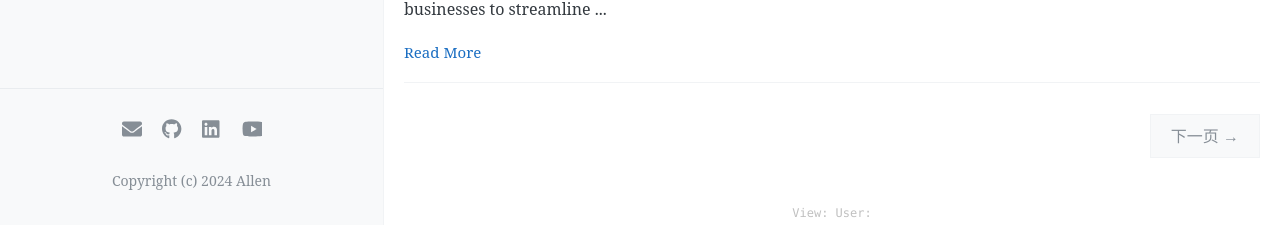
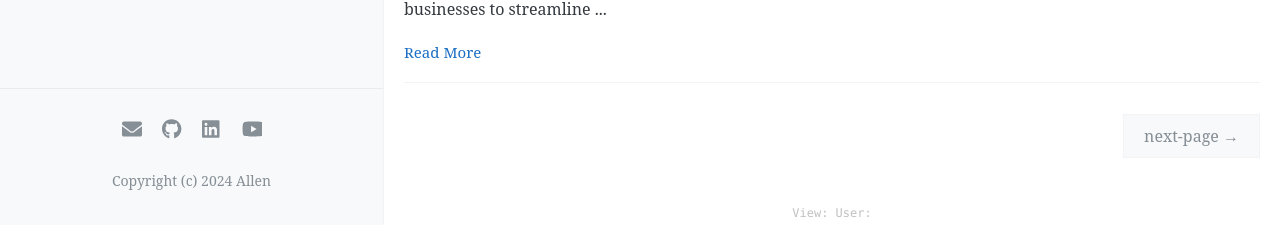
Before and after one commit to haozixin/allenBlog, a Jekyll site: the page built from index.html, in a window 1280 px wide and 900 px high, scrolled down 1827 px. Shown: the part 672-897 px from the top of the window. Built offline with Jekyll 4.4.1, drawn with Linux system fonts in a browser that asks for light colours; the list of posts is cut into pages by our own code; comment, search, counter and statistics services are not loaded.

Commit message:
To english

```diff
--- a/_layouts/post.html
+++ b/_layouts/post.html
@@ -36,14 +36,14 @@
   {% if page.previous.url %}
     <span class="prev" >
       <a href="{{ site.url }}{{ site.baseurl }}{{ page.previous.url }}">
-        ← 上一篇
+        ← Previous
       </a>
     </span>
   {% endif %}
   {% if page.next.url %}
     <span class="next" >
       <a href="{{ site.url }}{{ site.baseurl }}{{ page.next.url }}">
-        下一篇 →
+        Next →
       </a>
     </span>
   {% endif %}
--- a/index.html
+++ b/index.html
@@ -76,14 +76,14 @@
   {% if paginator.previous_page %}
     <span class="prev">
       <a href="{{ site.baseurl }}{{ paginator.previous_page_path }}" class="prev">
-        ← 上一页
+        ← pre-page
       </a>
     </span>
   {% endif %}
   {% if paginator.next_page %}
     <span class="next">
       <a href="{{ site.baseurl}}{{ paginator.next_page_path }}" class="next">
-        下一页 →
+        next-page →
       </a>
     </span>
   {% endif %}
```
